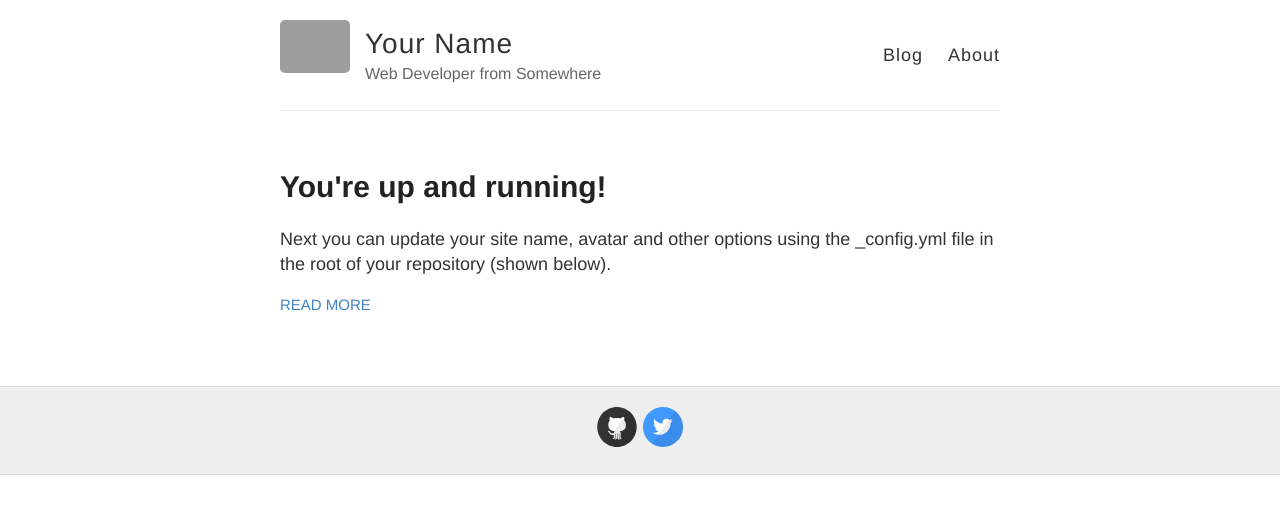
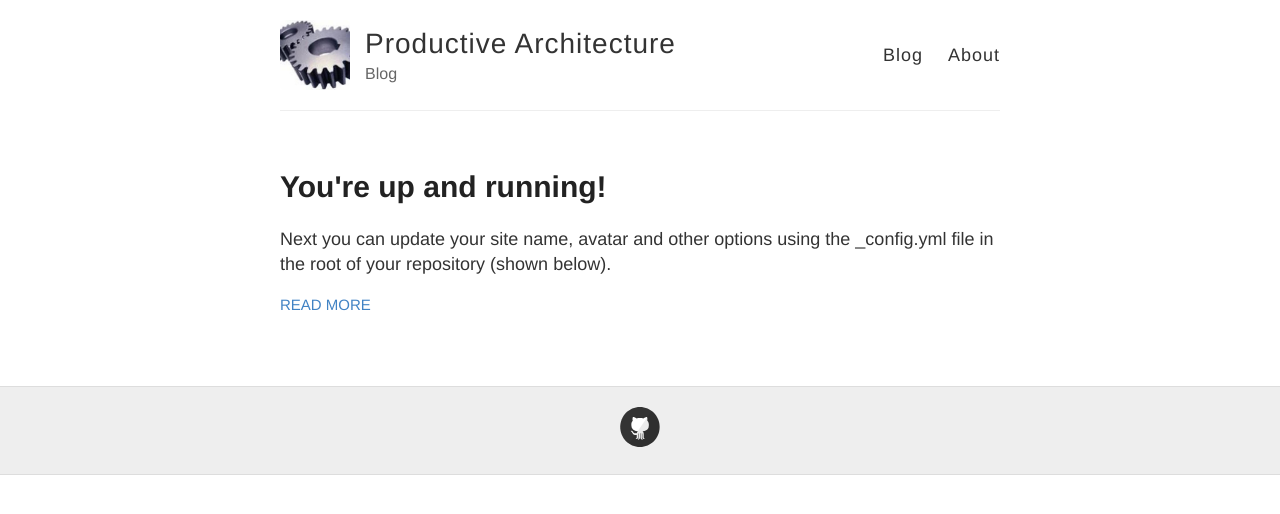
Before and after one commit to hdweiss/hdweiss.github.io, a Jekyll site: the page built from index.html, in a window 1280 px wide. Shown: the top 514 px of the page. Built offline with Jekyll 4.4.1, drawn with Linux system fonts in a browser that asks for light colours; grey boxes are pictures that could not be loaded.

Commit message:
Updated config

```diff
--- a/_config.yml
+++ b/_config.yml
@@ -3,13 +3,13 @@
 #
 
 # Name of your site (displayed in the header)
-name: Your Name
+name: Productive Architecture
 
 # Short bio or description (displayed in the header)
-description: Web Developer from Somewhere
+description: Blog
 
 # URL of your avatar or profile pic (you could use your GitHub profile pic)
-avatar: https://raw.githubusercontent.com/barryclark/jekyll-now/master/images/jekyll-logo.png
+avatar: https://raw.githubusercontent.com/hdweiss/hdweiss.github.io/main/images/icon.jpg
 
 #
 # Flags below are optional
@@ -21,12 +21,12 @@ footer-links:
   email:
   facebook:
   flickr:
-  github: barryclark/jekyll-now
+  github: hdweiss
   instagram:
   linkedin:
   pinterest:
   rss: # just type anything here for a working RSS icon
-  twitter: jekyllrb
+  twitter:
   stackoverflow: # your stackoverflow profile, e.g. "users/50476/bart-kiers"
   youtube: # channel/<your_long_string> or user/<user-name>
   googleplus: # anything in your profile username that comes after plus.google.com/
```
Also changed, not shown: images/icon.jpg (added).
